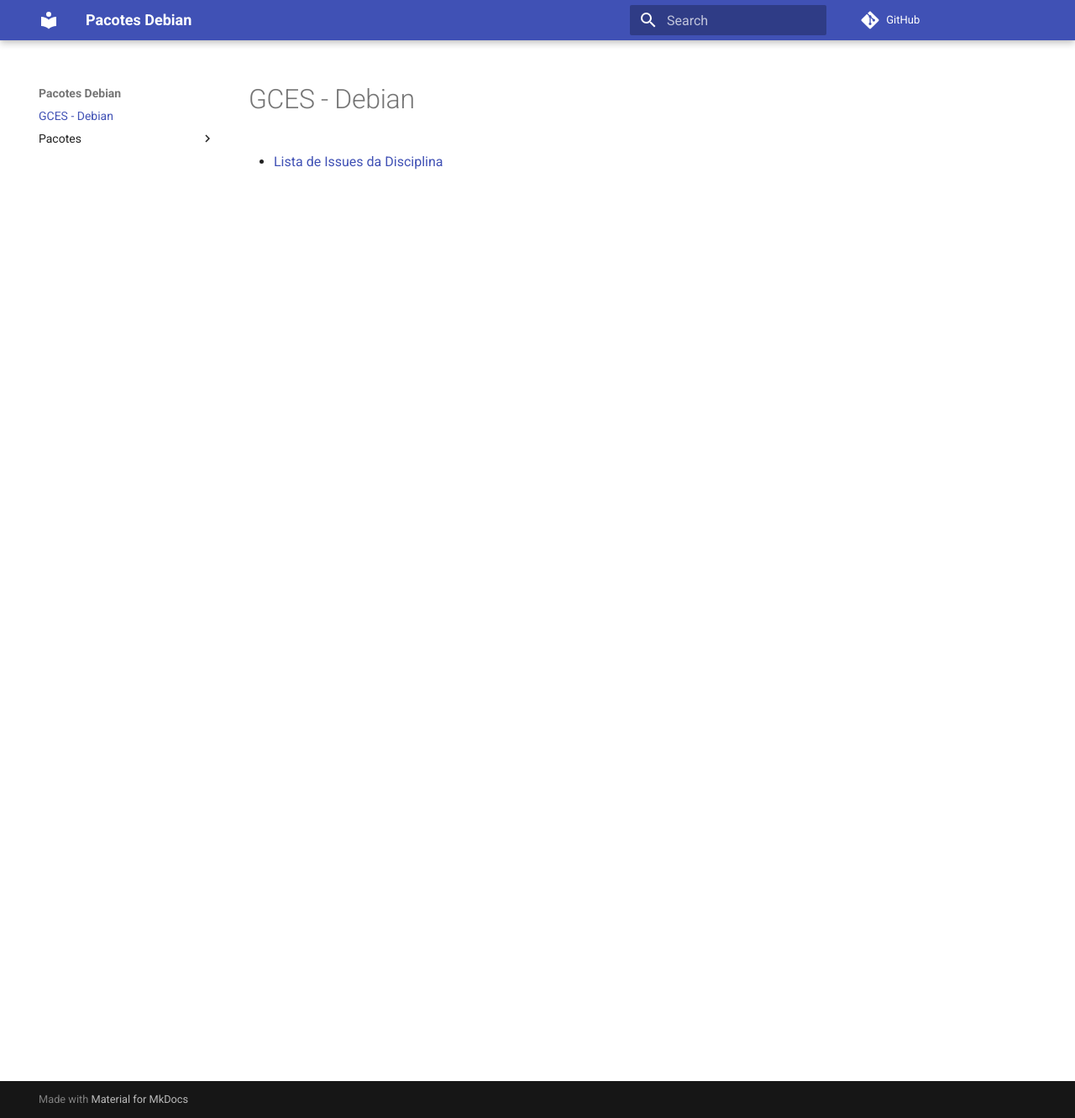
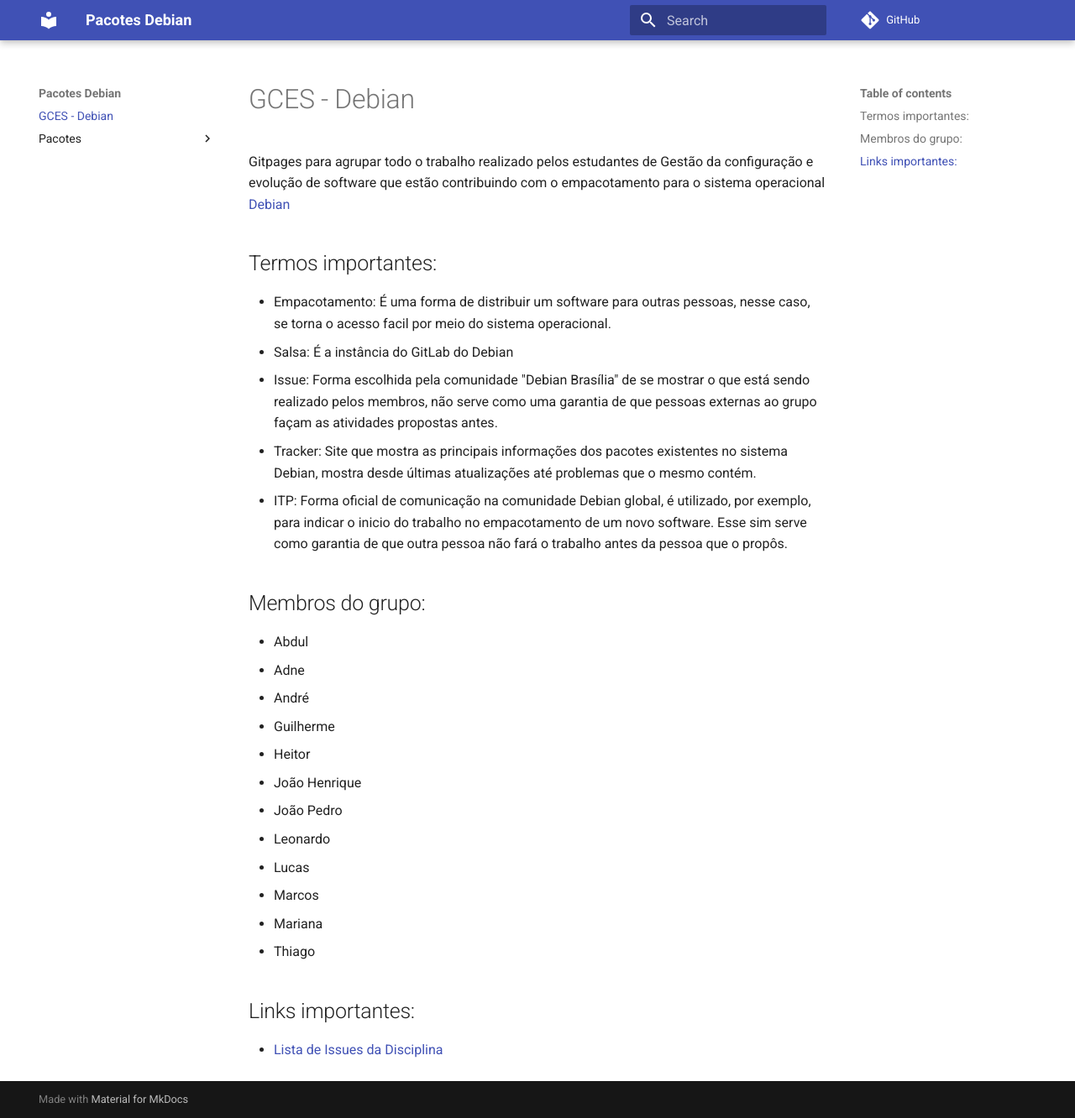
Before and after one commit to FGA-GCES/Debian_Pacotes, an MkDocs documentation site: the page built from docs/index.md, in a window 1280 px wide and 1332 px high. Shown: the whole window at 84% size. Built offline with MkDocs 1.6.1 and Material for MkDocs 9.7.7, drawn with Linux system fonts in a browser that asks for light colours; comment, search, counter and statistics services are not loaded.

Commit message:
add info main page

```diff
--- a/docs/index.md
+++ b/docs/index.md
@@ -1,3 +1,30 @@
 # GCES - Debian
 
+Gitpages para agrupar todo o trabalho realizado pelos estudantes de Gestão da configuração e evolução de software que estão contribuindo com o empacotamento para o sistema operacional [Debian](https://www.debian.org)
+
+## Termos importantes:
+- Empacotamento: É uma forma de distribuir um software para outras pessoas, nesse caso, se torna o acesso facil por meio do sistema operacional.
+- Salsa: É a instância do GitLab do Debian
+- Issue: Forma escolhida pela comunidade "Debian Brasília" de se mostrar o que está sendo realizado pelos membros, não serve como uma garantia de que pessoas externas ao grupo façam as atividades propostas antes.
+- Tracker: Site que mostra as principais informações dos pacotes existentes no sistema Debian, mostra desde últimas atualizações até problemas que o mesmo contém.
+- ITP: Forma oficial de comunicação na comunidade Debian global, é utilizado, por exemplo, para indicar o inicio do trabalho no empacotamento de um novo software. Esse sim serve como garantia de que outra pessoa não fará o trabalho antes da pessoa que o propôs.
+
+
+## Membros do grupo:
+
+- Abdul
+- Adne
+- André
+- Guilherme
+- Heitor
+- João Henrique
+- João Pedro
+- Leonardo
+- Lucas
+- Marcos
+- Mariana
+- Thiago
+
+## Links importantes:
+
 - [Lista de Issues da Disciplina](https://salsa.debian.org/debian-brasilia-team/docs/-/issues/?sort=created_date&state=all&label_name%5B%5D=GCES&first_page_size=100)
```
